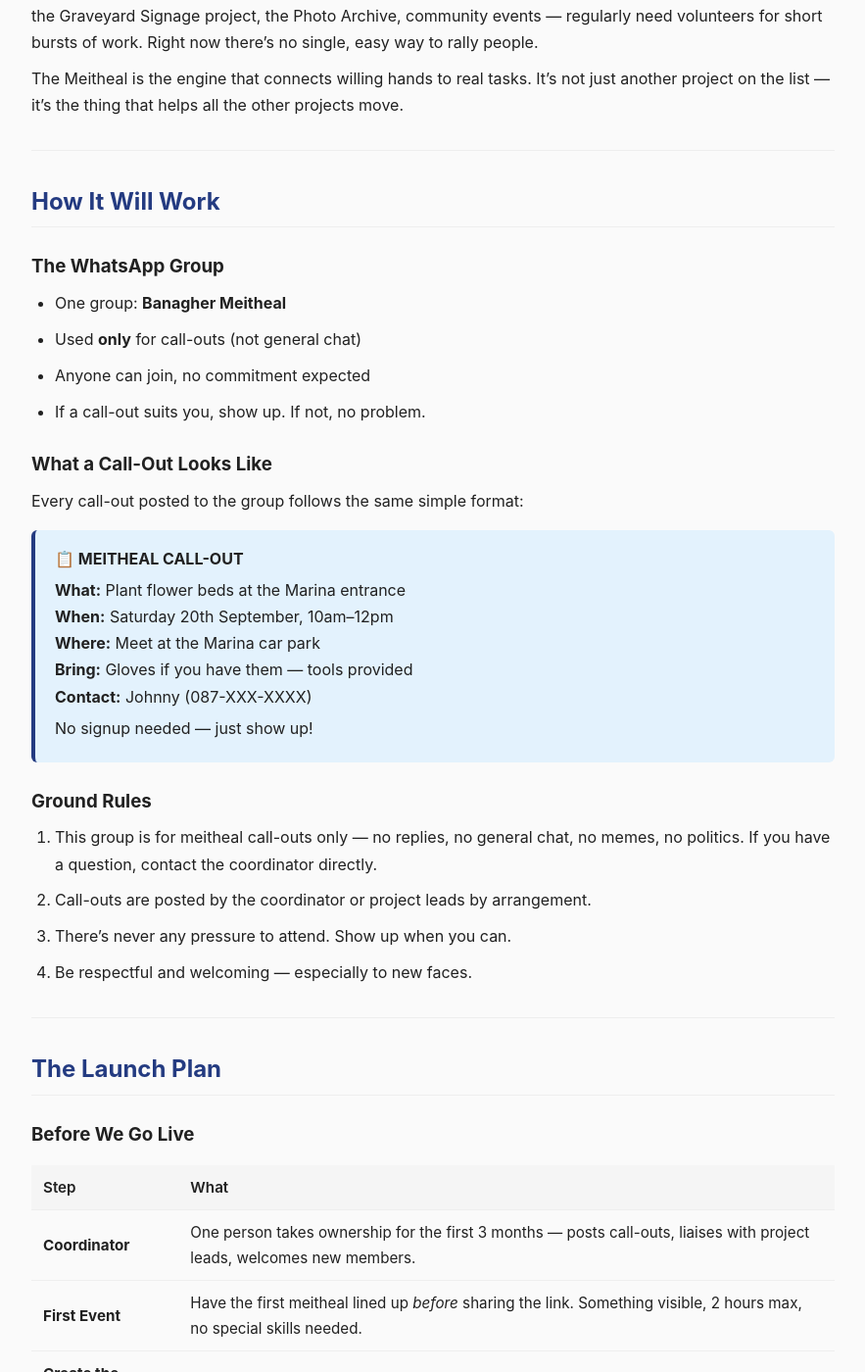
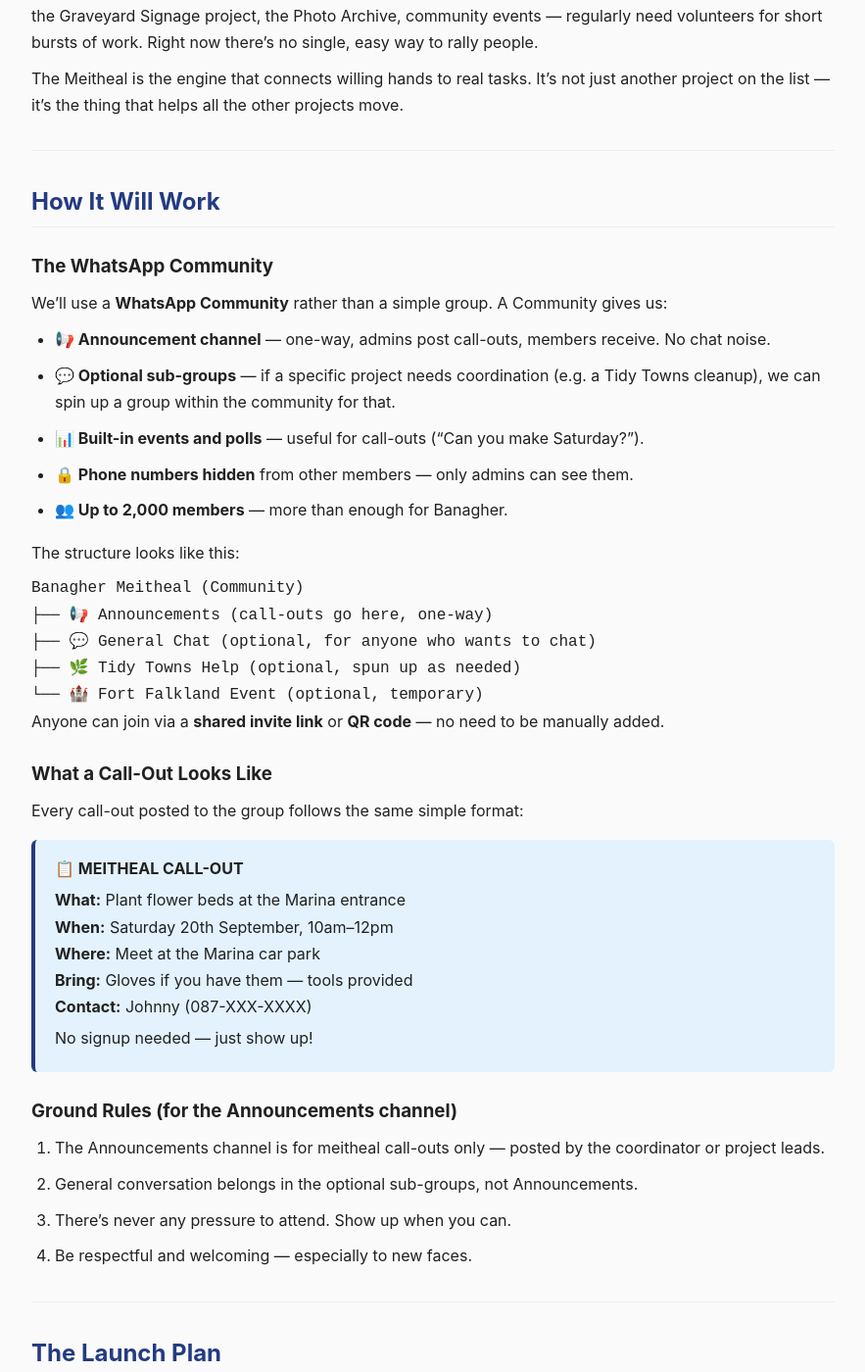
Before and after one commit to joseph-grogan/banagher-town-master-plan, a Jekyll site: the page built from _projects/meitheal.md, in a window 1280 px wide and 1400 px high, scrolled down 1115 px. Shown: the whole window at 98% size, without its empty margins (198-1081 px from the left). Built offline with Jekyll 4.4.1, drawn with Linux system fonts in a browser that asks for light colours; some of the changed text lies outside the part shown.

Commit message:
updating the meitheal with whatsapp communities

````diff
--- a/_projects/meitheal.md
+++ b/_projects/meitheal.md
@@ -11,7 +11,7 @@ lng: -7.980042
 
 A **meitheal** *(meh-hal)* is an old Irish tradition — neighbours coming together to help one
 another and improve their community. The Banagher Meitheal is a modern, low-commitment version
-of that: a WhatsApp group of local people willing to lend a hand when they can.
+of that: a WhatsApp Community of local people willing to lend a hand when they can.
 
 **No committees. No meetings. No obligations.**
 
@@ -34,12 +34,27 @@ project on the list — it's the thing that helps all the other projects move.
 
 ## How It Will Work
 
-### The WhatsApp Group
+### The WhatsApp Community
 
-- One group: **Banagher Meitheal**
-- Used **only** for call-outs (not general chat)
-- Anyone can join, no commitment expected
-- If a call-out suits you, show up. If not, no problem.
+We'll use a **WhatsApp Community** rather than a simple group. A Community gives us:
+
+- **📢 Announcement channel** — one-way, admins post call-outs, members receive. No chat noise.
+- **💬 Optional sub-groups** — if a specific project needs coordination (e.g. a Tidy Towns cleanup), we can spin up a group within the community for that.
+- **📊 Built-in events and polls** — useful for call-outs ("Can you make Saturday?").
+- **🔒 Phone numbers hidden** from other members — only admins can see them.
+- **👥 Up to 2,000 members** — more than enough for Banagher.
+
+The structure looks like this:
+
+```
+Banagher Meitheal (Community)
+├── 📢 Announcements (call-outs go here, one-way)
+├── 💬 General Chat (optional, for anyone who wants to chat)
+├── 🌿 Tidy Towns Help (optional, spun up as needed)
+└── 🏰 Fort Falkland Event (optional, temporary)
+```
+
+Anyone can join via a **shared invite link** or **QR code** — no need to be manually added.
 
 ### What a Call-Out Looks Like
 
@@ -55,10 +70,10 @@ Every call-out posted to the group follows the same simple format:
 >
 > No signup needed — just show up!
 
-### Ground Rules
+### Ground Rules (for the Announcements channel)
 
-1. This group is for meitheal call-outs only — no replies, no general chat, no memes, no politics. If you have a question, contact the coordinator directly.
-2. Call-outs are posted by the coordinator or project leads by arrangement.
+1. The Announcements channel is for meitheal call-outs only — posted by the coordinator or project leads.
+2. General conversation belongs in the optional sub-groups, not Announcements.
 3. There's never any pressure to attend. Show up when you can.
 4. Be respectful and welcoming — especially to new faces.
 
@@ -72,7 +87,8 @@ Every call-out posted to the group follows the same simple format:
 |------|------|
 | **Coordinator** | One person takes ownership for the first 3 months — posts call-outs, liaises with project leads, welcomes new members. |
 | **First Event** | Have the first meitheal lined up *before* sharing the link. Something visible, 2 hours max, no special skills needed. |
-| **Create the Group** | Set up the WhatsApp group with ground rules and the first event pinned. |
+| **Create the Community** | Set up the WhatsApp Community with the Announcement channel and ground rules. See [How to create a community](https://faq.whatsapp.com/438859978317289/?helpref=hc_fnav&cms_platform=web) for step-by-step instructions. |
+| **Generate Invite Link** | Create the community invite link and QR code. See [How to invite members](https://faq.whatsapp.com/664523651672109/?helpref=hc_fnav&cms_platform=web) for how to share it. |
 | **Connect to Projects** | Reach out to Tidy Towns, Fort Falkland, Graveyard Signage, Photo Archive — ask each what they need hands for in the next month. |
 
 ### Launch Sequence
@@ -81,7 +97,7 @@ Every call-out posted to the group follows the same simple format:
 |------|--------|
 | **Now** | Appoint coordinator |
 | **This week** | Pick and confirm the first event (date, location, task) |
-| **Once confirmed** | Create WhatsApp group, pin rules + first event |
+| **Once confirmed** | Create WhatsApp Community, set up Announcement channel, pin rules + first event |
 | **Same day** | Post announcement on social media and Banagher Notice Board |
 | **Same day** | Ask BDG members to share the link personally |
 | **Within 2 weeks** | Run the first event |
@@ -117,7 +133,28 @@ Every call-out posted to the group follows the same simple format:
 
 ## Get Involved
 
-The WhatsApp group is coming soon. In the meantime, if you'd like to help or have ideas,
-talk to any member of the Banagher Town Development Group.
+<!--
+  TODO: Replace the placeholder below with the real WhatsApp Community invite link and QR code.
+  To generate a QR code from the link, use any free QR generator (e.g. qr-code-generator.com).
+  Save the QR code image to assets/images/meitheal/qr-code.png
+-->
+
+The WhatsApp Community is coming soon. Once it's live, you'll be able to join by scanning the QR code or tapping the link below.
+
+<!-- Uncomment and update when the Community is created:
+<div class="join-section" style="text-align: center; padding: 2rem; background: #e8f5e9; border-radius: 6px; margin: 1.5rem 0;">
+  <h3>Join the Banagher Meitheal</h3>
+  <p>Scan the QR code or tap the button to join our WhatsApp Community.</p>
+  <img src="{{ '/assets/images/meitheal/qr-code.png' | relative_url }}" alt="Scan to join Banagher Meitheal" width="200" style="margin: 1rem auto; display: block;">
+  <a href="YOUR_WHATSAPP_COMMUNITY_LINK_HERE" class="btn" style="margin-top: 1rem;">Join on WhatsApp</a>
+</div>
+-->
+
+In the meantime, if you'd like to help or have ideas, talk to any member of the Banagher Town Development Group.
+
+### Useful Links
+
+- [How to create a WhatsApp Community](https://faq.whatsapp.com/438859978317289/?helpref=hc_fnav&cms_platform=web)
+- [How to invite members to a Community](https://faq.whatsapp.com/664523651672109/?helpref=hc_fnav&cms_platform=web)
 
 *"Many hands make light work."*
````
Also changed, not shown: docs/meitheal/meitheal-launch-plan.md (+46 -24 lines), README.md (added).
